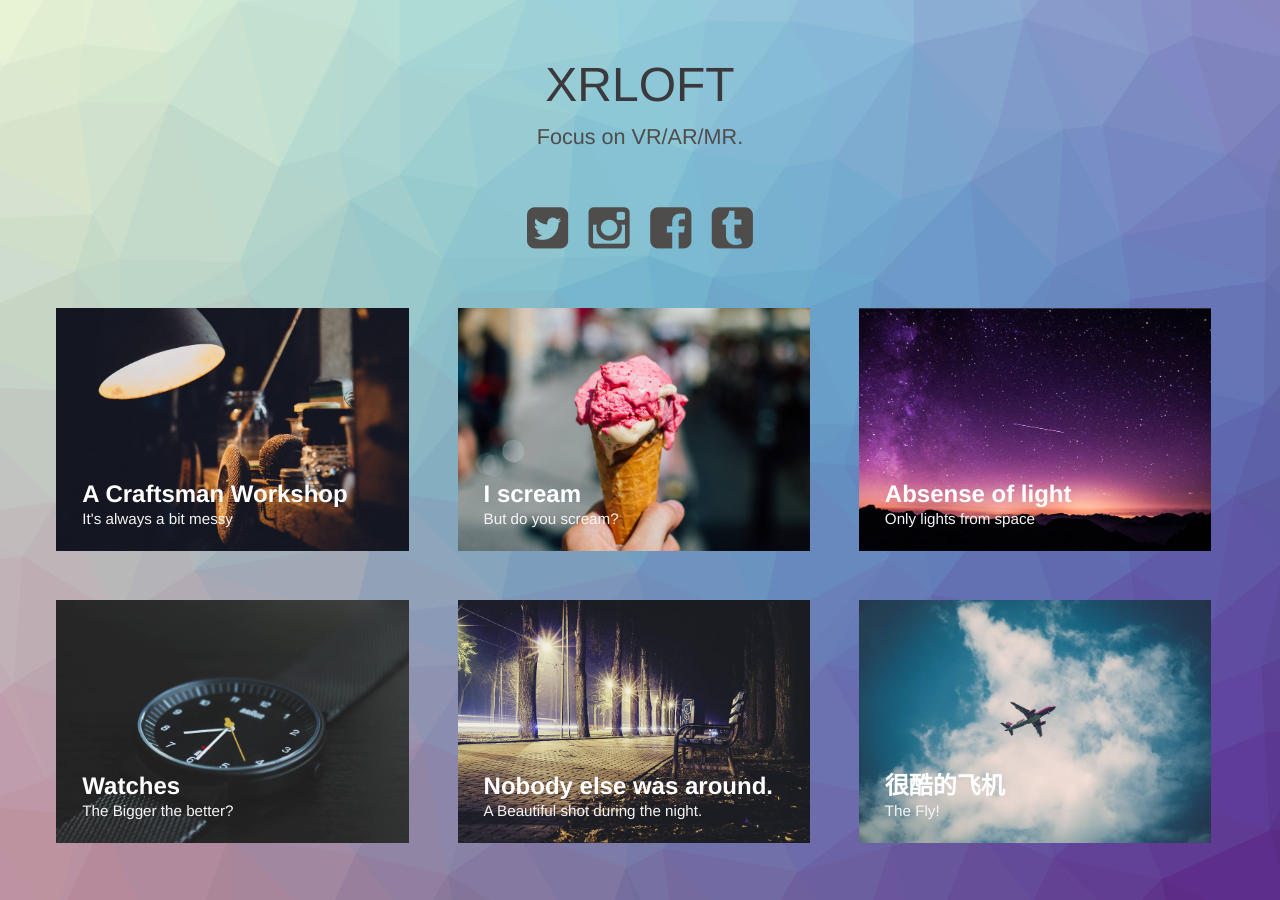
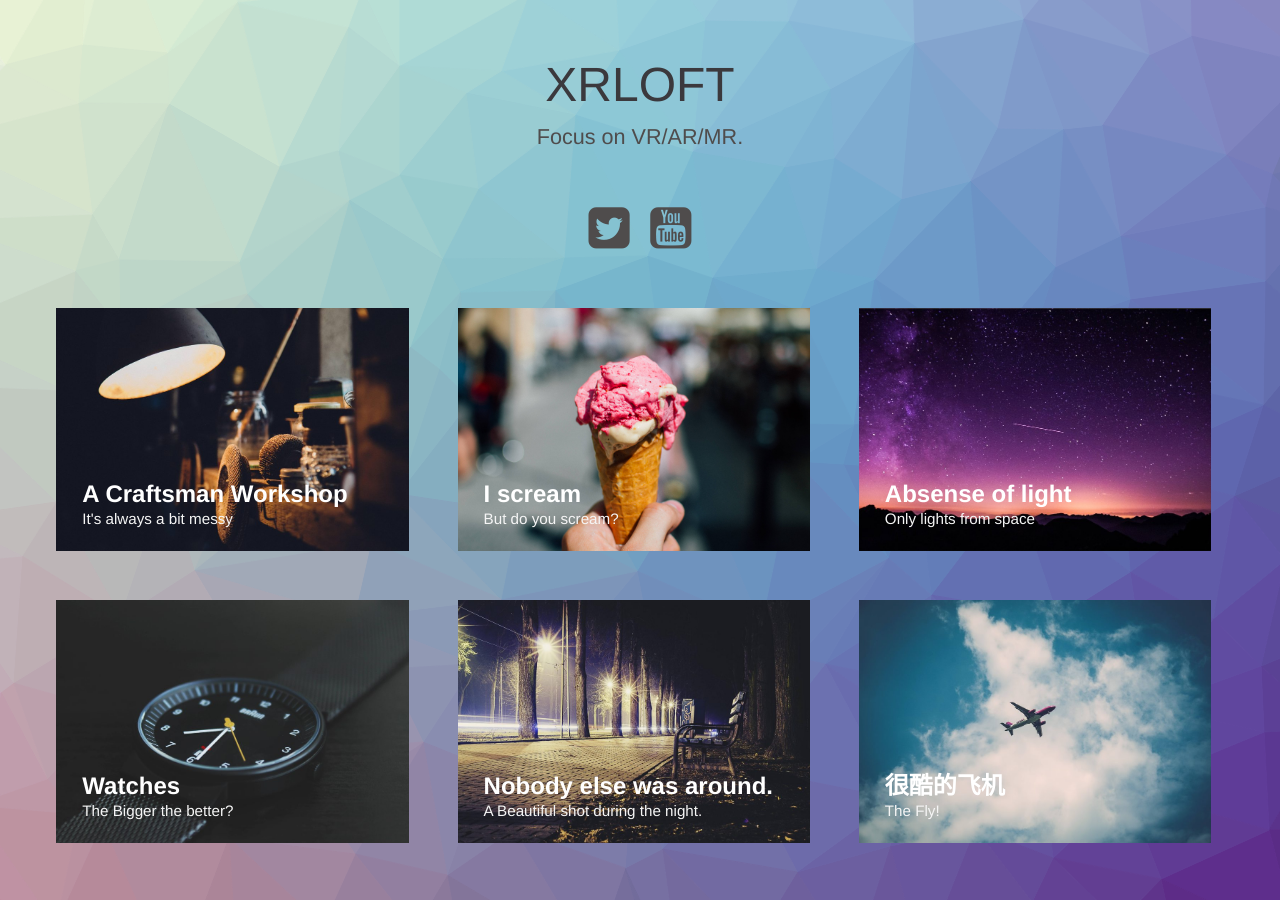
Before and after one commit to yuyiduo/yuyiduo.github.io, a Jekyll site: the page built from index.html, in a window 1280 px wide. Built offline with Jekyll 4.4.1, drawn with Linux system fonts in a browser that asks for light colours.

Commit message:
Update index.html

```diff
--- a/index.html
+++ b/index.html
@@ -30,10 +30,10 @@ layout: compress
     <header class="header">
         <h1>XRLOFT<span>Focus on VR/AR/MR.</span></h1>
         <nav class="links">
-            <a href="http://www.baidu.com"target="_blank"><i class="fa fa-twitter-square fa-3x"></i></a>
-            <a href="#"><i class="fa fa-instagram fa-3x"></i></a>
-            <a href="#"><i class="fa fa-facebook-square fa-3x"></i></a>
-            <a href="#"><i class="fa fa-tumblr-square fa-3x"></i></a>
+            <a href="https://twitter.com/XrLoft"target="_blank"><i class="fa fa-twitter-square fa-3x"></i></a>
+            <a href="https://www.youtube.com/channel/UCSaIe2LX6Ajs7Ft52MVd-hg" target="_blank"><i class="fa fa-youtube-square fa-3x"></i></a>
+            <!-- <a href="#"><i class="fa fa-facebook-square fa-3x"></i></a>
+            <a href="#"><i class="fa fa-tumblr-square fa-3x"></i></a> -->
         </nav>
     </header>
     <div class="content">
```
